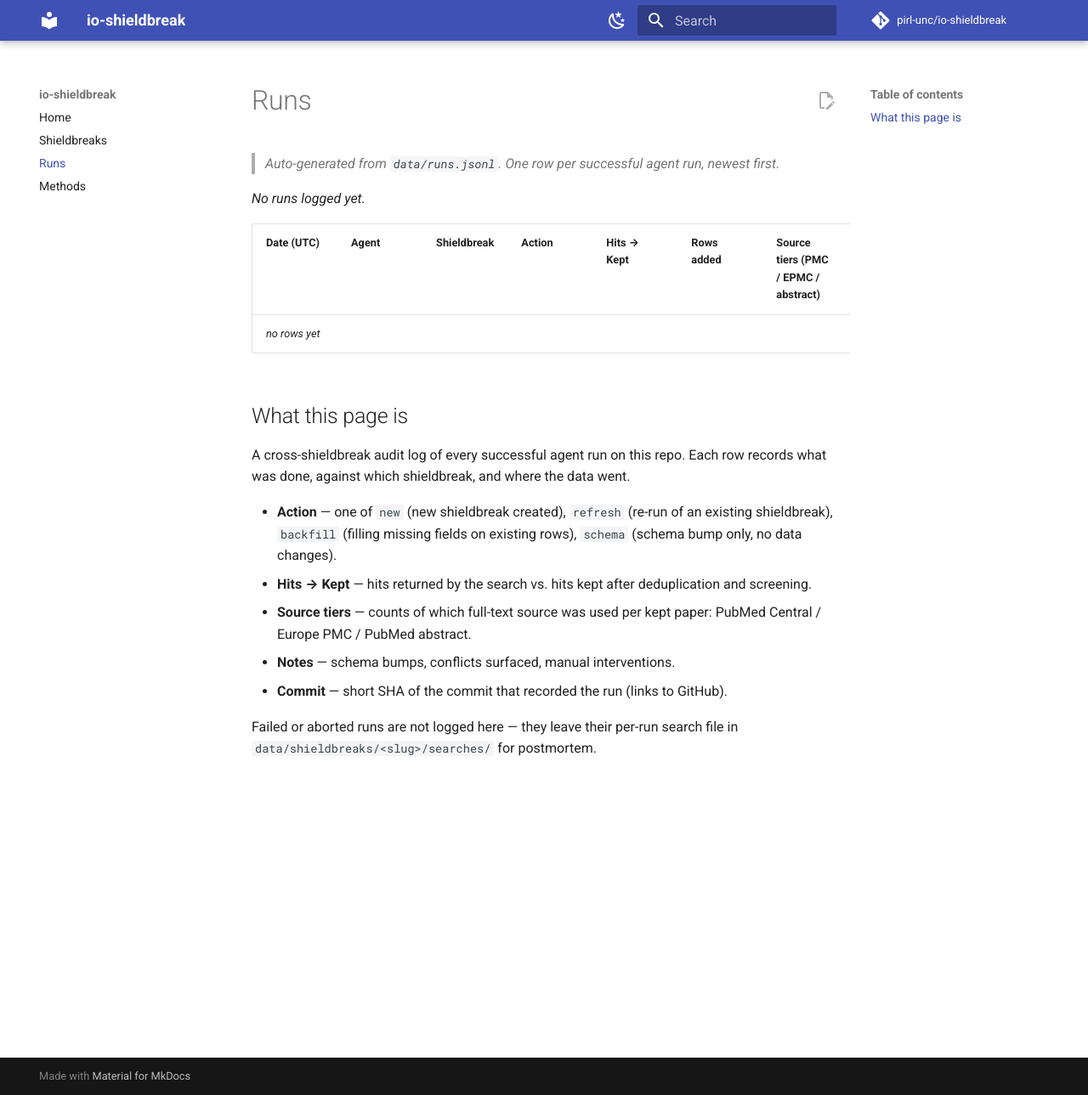
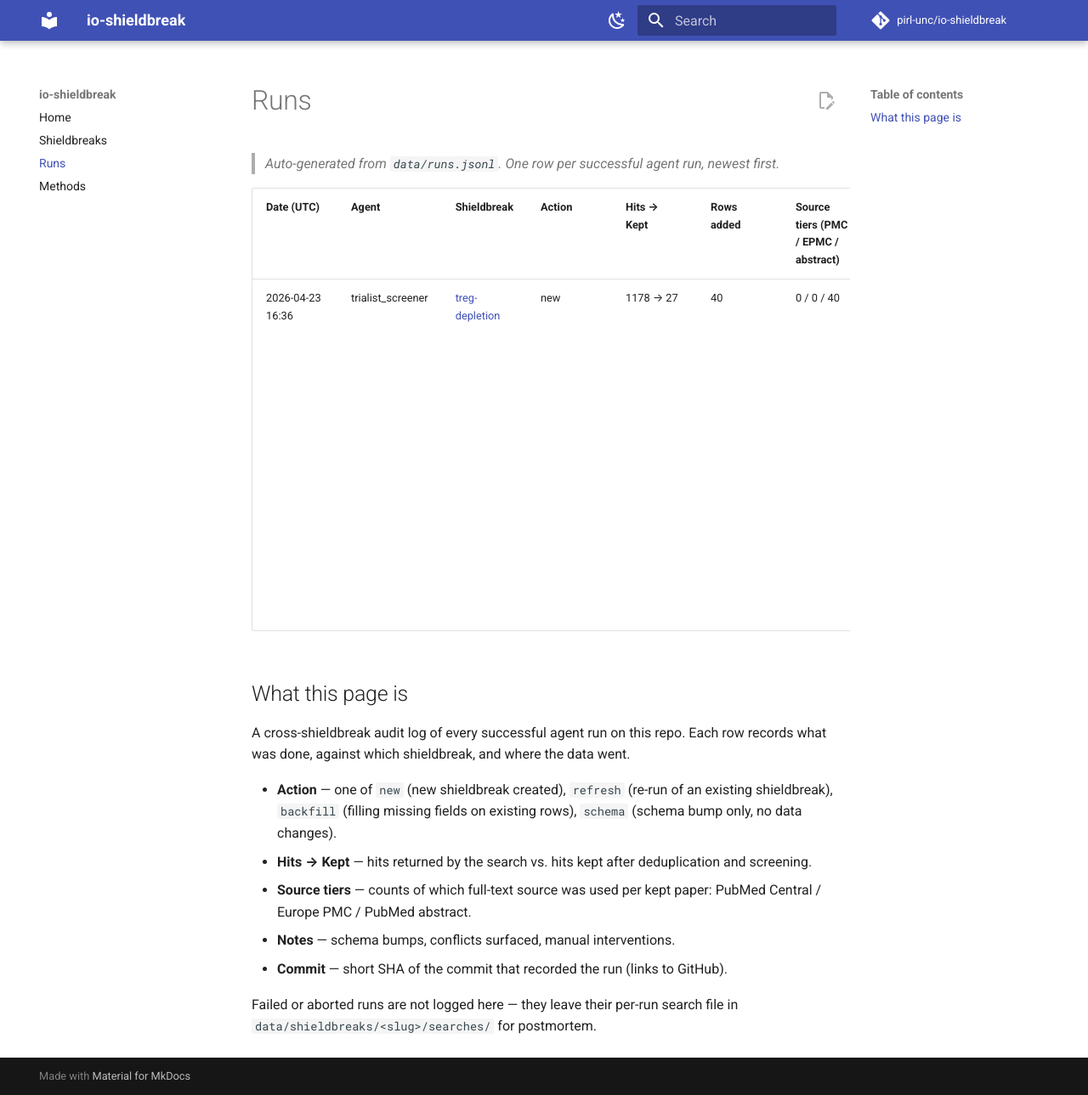
Before and after one commit to pirl-unc/io-shieldbreak, an MkDocs documentation site: the page built from docs/runs.md, in a window 1280 px wide and 1289 px high. Shown: the whole window at 85% size. Built offline with MkDocs 1.6.1 and Material for MkDocs 9.7.7, drawn with Linux system fonts in a browser that asks for light colours; comment, search, counter and statistics services are not loaded.

Commit message:
log: record run 20260423-163618-treg-depletion
Co-Authored-By: Claude Opus 4.7 (1M context) <noreply@anthropic.com>

```diff
--- a/docs/runs.md
+++ b/docs/runs.md
@@ -2,11 +2,9 @@
 
 > _Auto-generated from `data/runs.jsonl`. One row per successful agent run, newest first._
 
-_No runs logged yet._
-
 | Date (UTC) | Agent | Shieldbreak | Action | Hits → Kept | Rows added | Source tiers (PMC / EPMC / abstract) | Notes | Commit |
 |------------|-------|-------------|--------|-------------|------------|--------------------------------------|-------|--------|
-| _no rows yet_ | | | | | | | | |
+| 2026-04-23 16:36 | trialist_screener | [treg-depletion](shieldbreaks/treg-depletion/index.md) | new | 1178 → 27 | 40 | 0 / 0 / 40 | New shieldbreak; 27 studies screened; 40 rows at (study × tissue × timepoint-cluster) granularity; numeric values often abstract-only with notes; Attia-vs-Dannull DD conflict surfaced. | [6da20c2](https://github.com/pirl-unc/io-shieldbreak/commit/6da20c2) |
 
 ## What this page is
 
```
Also changed, not shown: 1 other file.
